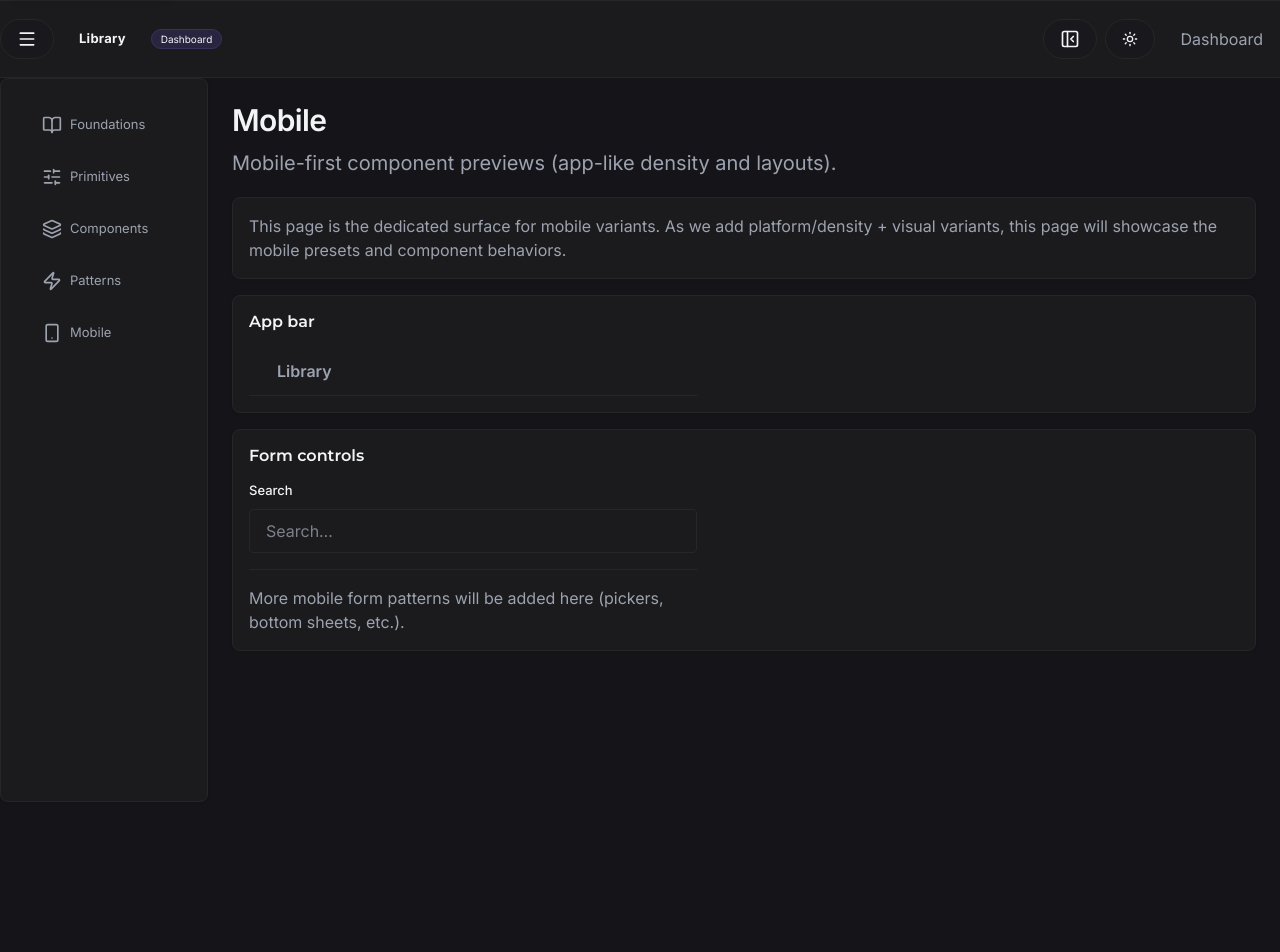
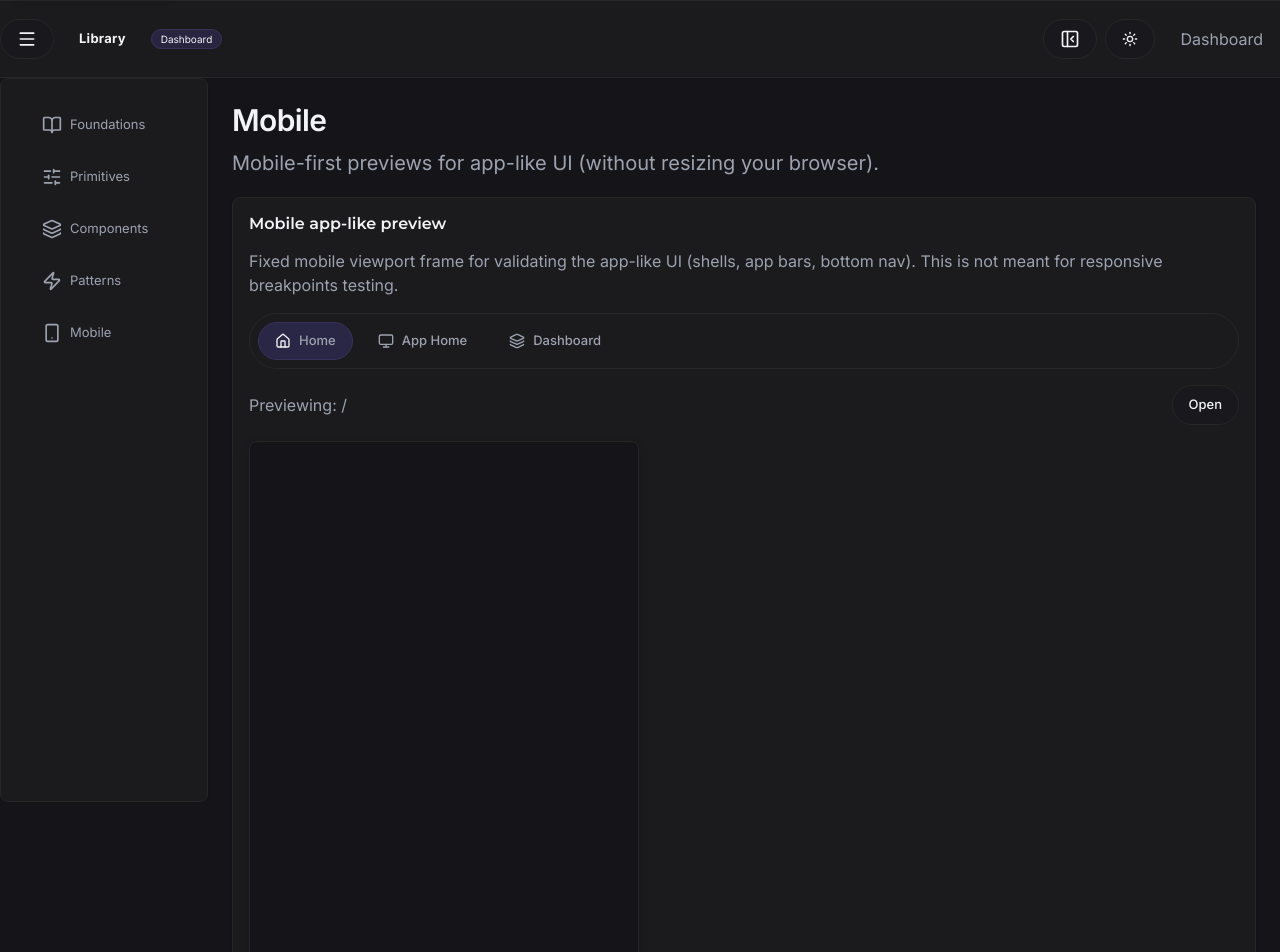
Before and after one commit to Growrix/Frontend, a Next.js app: page /component-library/mobile in a window 1280 px wide. Shown: the top 952 px of the page. Before the commit the page ends 802 px from the top, so only its background shows below. Built offline with nearby package versions, Linux system fonts and the light colour scheme.

Commit message:
feat(ds): production DeviceFrame for app-like preview, DS-only, no hardcoding

```diff
--- a/src/app/_components/PublicBottomNavGate.tsx
+++ b/src/app/_components/PublicBottomNavGate.tsx
@@ -9,8 +9,9 @@ export function PublicBottomNavGate() {
   const pathname = usePathname() ?? "/";
   const isDashboard = pathname === "/dashboard" || pathname.startsWith("/dashboard/");
   const isAppHome = pathname === "/app-home" || pathname.startsWith("/app-home/");
+  const isHome = pathname === "/";
 
-  if (isDashboard || isAppHome) return null;
+  if (isDashboard || isAppHome || isHome) return null;
 
   return (
     <div className="ui-only-mobile">
--- /dev/null
+++ b/src/app/component-library/mobile/_components/MobileAppLikePreview.tsx
@@ -0,0 +1,91 @@
+"use client";
+
+import * as React from "react";
+
+import {
+  Button,
+  Card,
+  Icon,
+  Spacer,
+  Stack,
+  Tabs,
+  TabsList,
+  TabsPanel,
+  TabsTrigger,
+  Text,
+  Home,
+  Layers,
+  Monitor,
+  web,
+} from "@/ds";
+
+type PreviewTarget = {
+  id: string;
+  label: string;
+  href: string;
+  icon: typeof Home;
+};
+
+const TARGETS: PreviewTarget[] = [
+  { id: "home", label: "Home", href: "/", icon: Home },
+  { id: "app-home", label: "App Home", href: "/app-home", icon: Monitor },
+  { id: "dashboard", label: "Dashboard", href: "/dashboard", icon: Layers },
+];
+
+function getTarget(id: string) {
+  return TARGETS.find((t) => t.id === id) ?? TARGETS[0]!;
+}
+
+export function MobileAppLikePreview() {
+  const [value, setValue] = React.useState<string>(TARGETS[0]!.id);
+  const target = getTarget(value);
+
+  return (
+    <Card className="ui-card--compact">
+      <Stack gap="compact">
+        <div className="text-heading-4">Mobile app-like preview</div>
+        <Text tone="muted">
+          Fixed mobile viewport frame for validating the app-like UI (shells, app bars, bottom nav). This is not meant
+          for responsive breakpoints testing.
+        </Text>
+
+        <Tabs value={value} onValueChange={setValue}>
+          <TabsList>
+            {TARGETS.map((t) => (
+              <TabsTrigger key={t.id} value={t.id} aria-label={`Preview ${t.label}`}>
+                <span className="ui-row">
+                  <Icon icon={t.icon} size="sm" aria-hidden />
+                  <span className="text-body-small">{t.label}</span>
+                </span>
+              </TabsTrigger>
+            ))}
+          </TabsList>
+
+          {TARGETS.map((t) => {
+            return (
+              <TabsPanel key={t.id} value={t.id}>
+                <Stack gap="compact">
+                  <div className="ui-row ui-row--between">
+                    <Text tone="muted">Previewing: {t.href}</Text>
+                    <a className="ui-button ui-button--sm ui-button--secondary ui-focus-ring" href={t.href} target="_blank" rel="noreferrer">
+                      Open
+                    </a>
+                  </div>
+
+                  <web.WebDeviceFrame title={`Mobile preview: ${t.label}`} src={t.href} ariaLabel={`Mobile preview frame for ${t.label}`} />
+
+                  <Spacer size={2} />
+                  <div className="ui-row ui-row--wrap">
+                    <Button size="sm" variant="secondary" onClick={() => setValue("home")}>Home</Button>
+                    <Button size="sm" variant="secondary" onClick={() => setValue("app-home")}>App Home</Button>
+                    <Button size="sm" variant="secondary" onClick={() => setValue("dashboard")}>Dashboard</Button>
+                  </div>
+                </Stack>
+              </TabsPanel>
+            );
+          })}
+        </Tabs>
+      </Stack>
+    </Card>
+  );
+}
--- a/src/app/component-library/mobile/page.tsx
+++ b/src/app/component-library/mobile/page.tsx
@@ -2,17 +2,22 @@ import * as React from "react";
 
 import { AppBar, Card, Divider, Field, Input, Section, SectionHeader, Stack, Text } from "@/ds";
 
+import { MobileAppLikePreview } from "./_components/MobileAppLikePreview";
+
 export default function MobileComponentLibraryPage() {
   return (
+    <div data-platform="mobile" data-density="compact">
       <Section container="wide" size="lg">
         <Stack gap="compact">
-        <SectionHeader title="Mobile" lede="Mobile-first component previews (app-like density and layouts)." />
+          <SectionHeader title="Mobile" lede="Mobile-first previews for app-like UI (without resizing your browser)." />
+
+          <MobileAppLikePreview />
 
           <Card className="ui-card--compact">
             <Stack gap="compact">
               <Text tone="muted">
-              This page is the dedicated surface for mobile variants. As we add platform/density + visual variants, this page will
-              showcase the mobile presets and component behaviors.
+                This page is the dedicated surface for mobile variants. It uses the DS platform/density presets via
+                <span className="text-micro"> {`data-platform="mobile"`}</span> and <span className="text-micro">{`data-density="compact"`}</span>.
               </Text>
             </Stack>
           </Card>
@@ -42,5 +47,6 @@ export default function MobileComponentLibraryPage() {
           </Card>
         </Stack>
       </Section>
+    </div>
   );
 }
--- /dev/null
+++ b/src/ds/runtime/web/DeviceFrame.tsx
@@ -0,0 +1,20 @@
+import * as React from "react";
+
+function cx(...classes: Array<string | false | undefined | null>) {
+  return classes.filter(Boolean).join(" ");
+}
+
+export type WebDeviceFrameProps = Omit<React.HTMLAttributes<HTMLDivElement>, "children"> & {
+  title: string;
+  src: string;
+  /** Optional label for screen readers; defaults to `title`. */
+  ariaLabel?: string;
+};
+
+export function WebDeviceFrame({ title, src, ariaLabel, className, ...props }: WebDeviceFrameProps) {
+  return (
+    <div className={cx("ui-device-frame", className)} aria-label={ariaLabel ?? title} {...props}>
+      <iframe title={title} src={src} className="ui-device-frame__viewport" />
+    </div>
+  );
+}
--- a/src/ds/runtime/web/index.ts
+++ b/src/ds/runtime/web/index.ts
@@ -1,2 +1,3 @@
 export * from "./shells";
+export * from "./DeviceFrame";
 export * from "./WidgetFrame";
--- a/src/ds/styles/ds.tokens.css
+++ b/src/ds/styles/ds.tokens.css
@@ -190,6 +190,10 @@
     --ds-size-tabs-h: var(--ds-size-touch-target);
     --ds-size-bottom-nav-h: 4rem;
 
+    /* Device preview sizing (used by component-library previews) */
+    --ds-size-device-phone-w: 24.375rem; /* 390px */
+    --ds-size-device-phone-h: 52.75rem; /* 844px */
+
     /* Dashboard shell sizing */
     --ds-size-shell-left: 13rem;
     --ds-size-shell-right: 16rem;
--- a/src/ds/styles/ds.utilities.css
+++ b/src/ds/styles/ds.utilities.css
@@ -577,4 +577,47 @@
   .ui-skip-link:focus {
     transform: translateY(0);
   }
+
+  /* Device preview frame
+     Token-driven wrapper for embedded previews (e.g. component-library mobile preview).
+     Avoid inline styles so the "device" look stays inside the DS. */
+  .ui-device-frame {
+    width: min(100%, var(--ds-size-device-phone-w));
+    height: var(--ds-size-device-phone-h);
+    border-radius: var(--ds-radius-3);
+    border: 1px solid var(--ds-color-border);
+    background: var(--ds-color-surface);
+    box-shadow: var(--ds-shadow-md);
+    overflow: hidden;
+    isolation: isolate;
+  }
+
+  .ui-device-frame__viewport {
+    width: 100%;
+    height: 100%;
+    border: 0;
+    display: block;
+    background: transparent;
+  }
+
+  /* Responsive visibility helpers (block-level)
+     Use these when you need to swap entire page sections/layouts.
+     (The existing ui-only-mobile/ui-only-desktop utilities are inline-flex oriented.) */
+  .ui-only-mobile-block {
+    display: none;
+  }
+
+  .ui-only-desktop-block {
+    display: block;
+  }
+
+  @media (max-width: 48rem) {
+    .ui-only-mobile-block {
+      display: block;
+    }
+
+    .ui-only-desktop-block {
+      display: none;
+    }
+  }
 }
```
Also changed, not shown: src/app/page.tsx (+91 -2 lines). Lines whose indentation alone changed are shown as unchanged.
